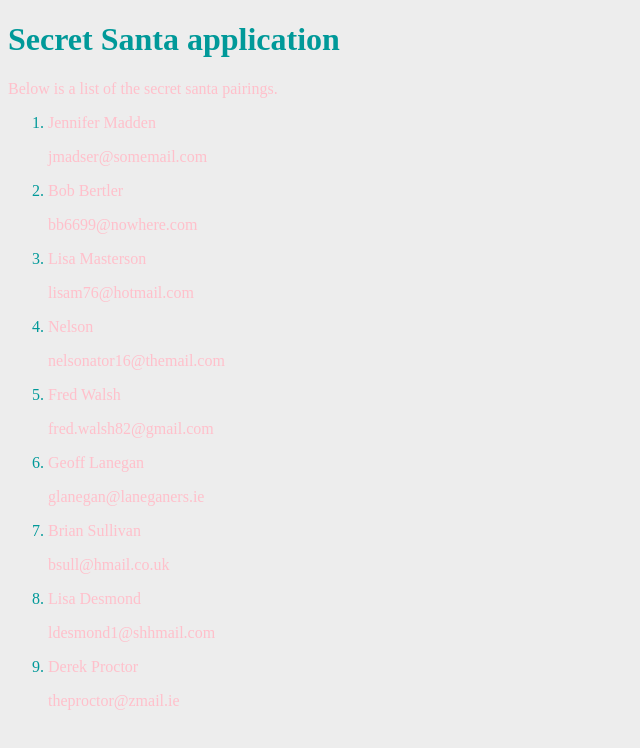
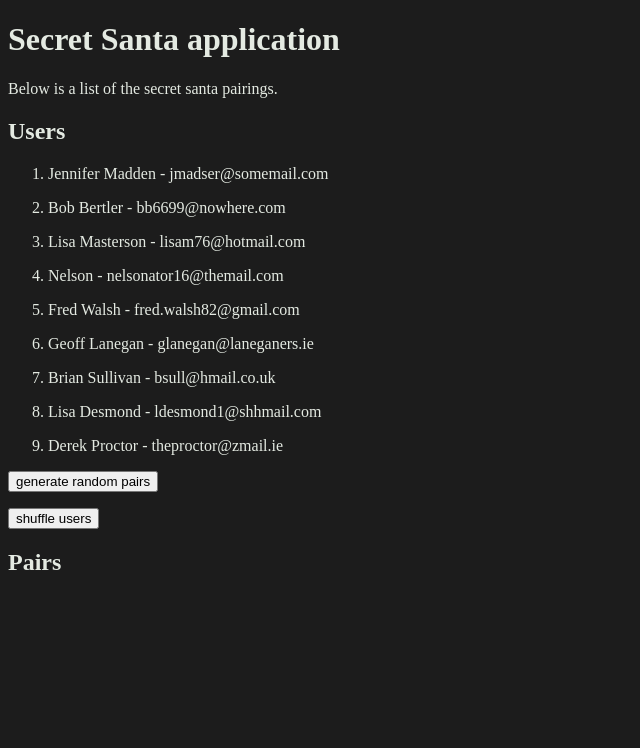
Before and after one commit to codeepic/secret-santa, an Angular app: page / in a window 1280 px wide. Shown: the top 748 px of the page, without its empty margins (0-640 px from the left). Built offline with nearby package versions, Linux system fonts and the light colour scheme.

Commit message:
feat: generate pairs and shuffle users

```diff
--- a/src/app/app.component.ts
+++ b/src/app/app.component.ts
@@ -9,17 +9,33 @@ import {IUser, IUsers} from "./models/users.model";
           <h1>Secret Santa application</h1>
           <p>Below is a list of the secret santa pairings.</p>
 
+
+          <h2>Users</h2>
           <ol>
             <li *ngFor="let user of users">
                <xg-user [user]="user"></xg-user>
             </li>
           </ol>
+
+          <p><button (click)="generatePairs()">generate random pairs</button></p>
+          <p><button (click)="shuffleArray()">shuffle users</button></p>
+
+          <h2>Pairs</h2>
+          <ol>
+              <li *ngFor="let pair of pairs">
+                  <p><xg-user [user]="pair.first"></xg-user></p>
+                  <p><xg-user [user]="pair.second"></xg-user></p>
+              </li>
+          </ol>
+
+
       </div>
   `,
   styleUrls: ['./app.component.css']
 })
 export class AppComponent implements OnInit{
     users: IUser[];
+    pairs: {first: IUser, second: IUser}[];
 
     constructor(private usersService: UsersService){}
 
@@ -37,6 +53,35 @@ export class AppComponent implements OnInit{
             })
     }
 
+    generatePairs(){
+        this.pairs = [];
+        const numOfPairs = Math.floor(this.users.length / 2);
 
+        //wrong
+        for(let i = 0; i < numOfPairs; i++){
+            const pair = {
+                first: this.users[i],
+                second: this.users[i + numOfPairs]
+            };
 
+            this.pairs.push(pair);
+            console.log('PAIR:::: ', pair);
+        }
+
+        console.log(numOfPairs, '  sss   ', this.pairs);
+    }
+
+    shuffleArray(){
+        let length = this.users.length,
+            temp,
+            i;
+
+        while(length){
+            i = Math.floor(Math.random() * length--);
+
+            temp = this.users[length];
+            this.users[length] = this.users[i];
+            this.users[i] = temp;
+        }
+    }
 }
--- a/src/app/user/user/user.component.ts
+++ b/src/app/user/user/user.component.ts
@@ -5,9 +5,8 @@ import {IUser} from "../../models/users.model";
   selector: 'xg-user',
   template: `
       <p>
-          {{user.name.first}} {{user.name.last}}
+          {{user.name.first}} {{user.name.last}} - {{user.email}}
       </p>
-      <p>{{user.email}}</p>
   `,
   styleUrls: ['./user.component.scss']
 })
--- a/src/styles.scss
+++ b/src/styles.scss
@@ -1,9 +1,9 @@
 /* You can add global styles to this file, and also import other style files */
 body{
-  background: #ededed;
-  color: #009999;
+  background: #1c1c1c;
+  color: #e4eae2;
 
-  p{
-    color: pink;
-  }
+  //p{
+  //  color: pink;
+  //}
 }
```
